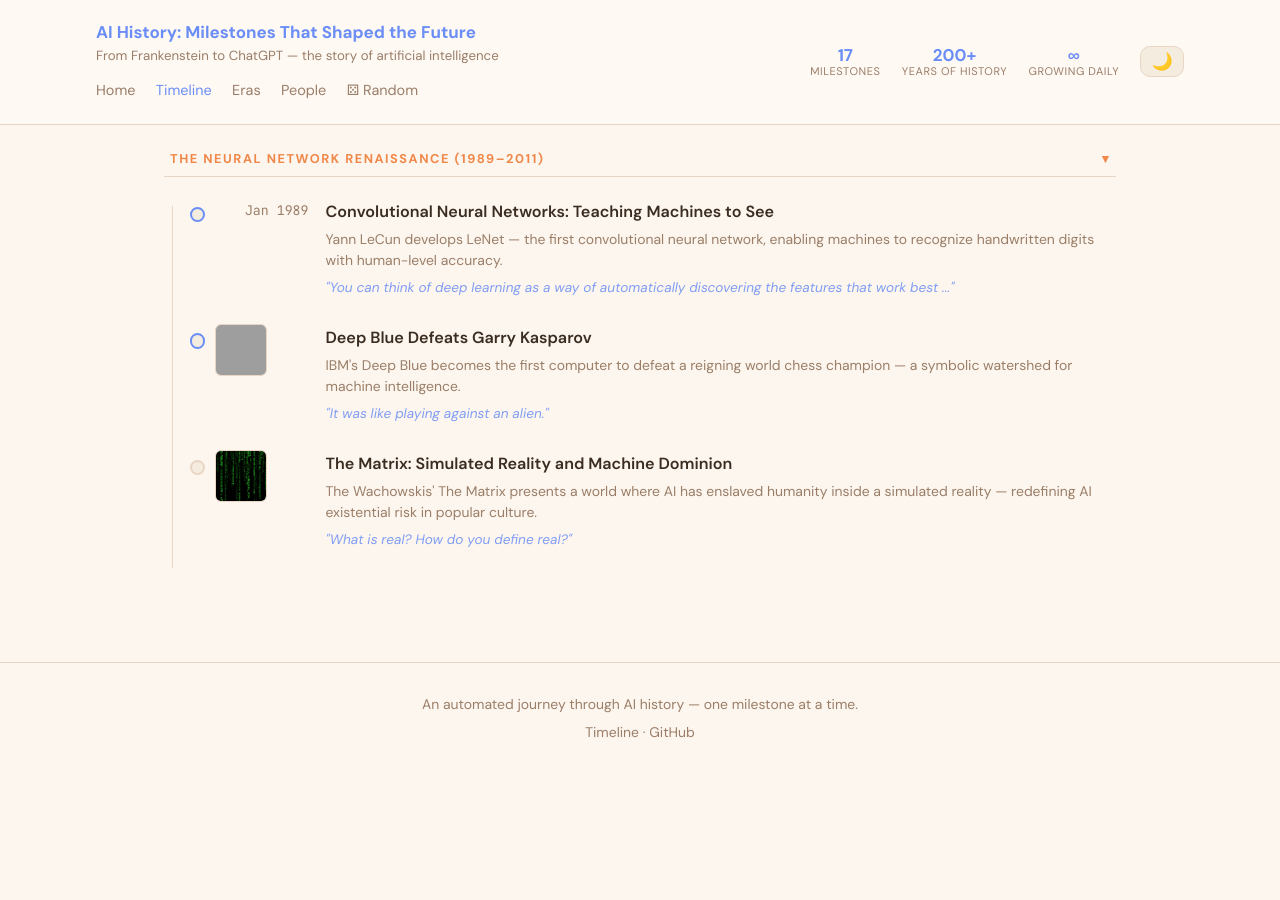
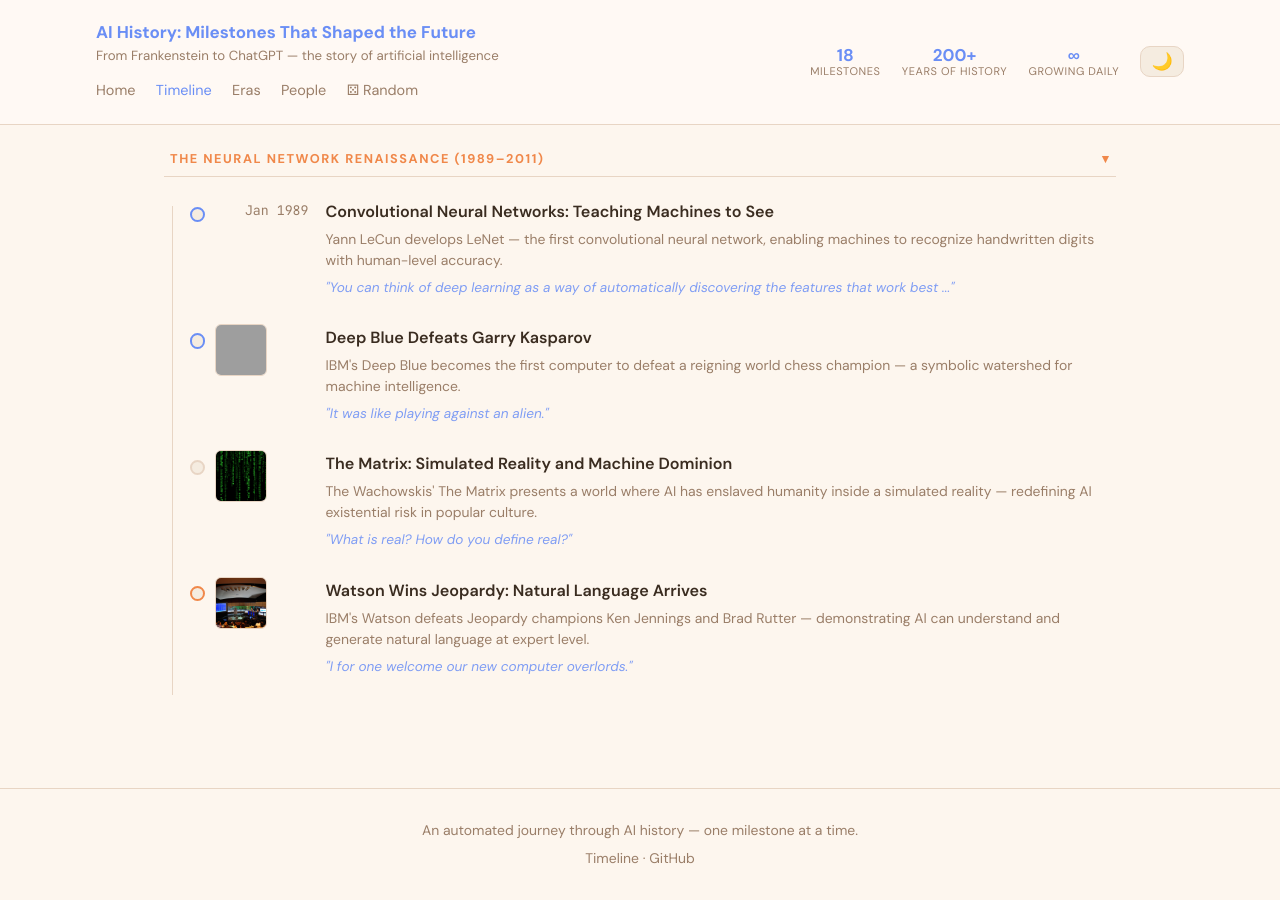
Before and after one commit to aag1091-alt/AI-History-Blog, a Jekyll site: the page built from timeline.html, in a window 1280 px wide and 900 px high, scrolled down 2231 px. Built offline with Jekyll 4.4.1, drawn with Linux system fonts in a browser that asks for light colours; before the commit the page ends 3005 px from its top, so only the background shows below that; grey boxes are pictures that could not be loaded.

Commit message:
Add milestone: Watson Wins Jeopardy: Natural Language Arrives (2011-02-16)
Category: Commercial
Era: The Neural Network Renaissance (1989–2011)

```diff
--- a/_data/timeline.yml
+++ b/_data/timeline.yml
@@ -151,3 +151,12 @@
   category: "Film & Fiction"
   quote: "What is real? How do you define real?"
   quote_author: "Morpheus, The Matrix (1999)"
+
+- id: "watson-jeopardy-2011"
+  title: "Watson Wins Jeopardy: Natural Language Arrives"
+  subtitle: "IBM's Watson defeats Jeopardy champions Ken Jennings and Brad Rutter — demonstrating AI can understand and generate natural language at expert level."
+  event_date: "2011-02-16"
+  era: "The Neural Network Renaissance (1989–2011)"
+  category: "Commercial"
+  quote: "I for one welcome our new computer overlords."
+  quote_author: "Ken Jennings, Final Jeopardy answer (2011)"
--- /dev/null
+++ b/_posts/2011-02-16-watson-jeopardy-2011.md
@@ -0,0 +1,33 @@
+---
+layout: post
+title: "Watson Wins Jeopardy: Natural Language Arrives"
+subtitle: "IBM's Watson defeats Jeopardy champions Ken Jennings and Brad Rutter — demonstrating AI can understand and generate natural language at expert level."
+date: 2011-02-16
+event_date: "2011-02-16"
+era: "The Neural Network Renaissance (1989–2011)"
+category: "Commercial"
+location: "New York City, USA"
+people:
+  - "David Ferrucci"
+  - "Ken Jennings"
+  - "Brad Rutter"
+quote: "I for one welcome our new computer overlords."
+quote_author: "Ken Jennings, Final Jeopardy answer (2011)"
+significance: "Watson's Jeopardy win was a public demonstration of natural language processing at a level the public had never seen. It made AI front-page news and set the stage for Siri, Alexa, and eventually ChatGPT. Ken Jennings wrote: 'I for one welcome our new computer overlords.'"
+image: "/assets/images/watson-jeopardy-2011.jpg"
+image_alt: "Watson Wins Jeopardy: Natural Language Arrives"
+image_caption: "Rosemaryetoufee / CC BY-SA 4.0"
+image_source: "https://commons.wikimedia.org/wiki/File%3AWatson_Jeopardy_demo.jpg"
+references:
+  - title: "Watson (computer) — Wikipedia"
+    url: "https://en.wikipedia.org/wiki/Watson_(computer)"
+---
+
+**The moment AI went from geeky novelty to mainstream phenomenon.**
+
+In 2011, IBM's Watson system made history by defeating human contestants on the popular game show Jeopardy! [Watson (computer)](https://en.wikipedia.org/wiki/Watson_(computer)). On February 16, 2011, Watson's natural language processing skills were put to the test against Ken Jennings and Brad Rutter. The outcome was a resounding win, cementing AI's place in the public imagination.
+
+**Why it matters:** Watson's Jeopardy victory marked a turning point for AI, enabling the development of more conversational interfaces like Siri and Alexa. It also inspired a new wave of natural language processing research, paving the way for advancements like ChatGPT.
+
+* [Watson (computer)](https://en.wikipedia.org/wiki/Watson_(computer))
+* Ken Jennings' prescient "I for one welcome our new computer overlords." response has become an iconic moment in AI history.
```
Also changed, not shown: assets/images/watson-jeopardy-2011.jpg (added).
